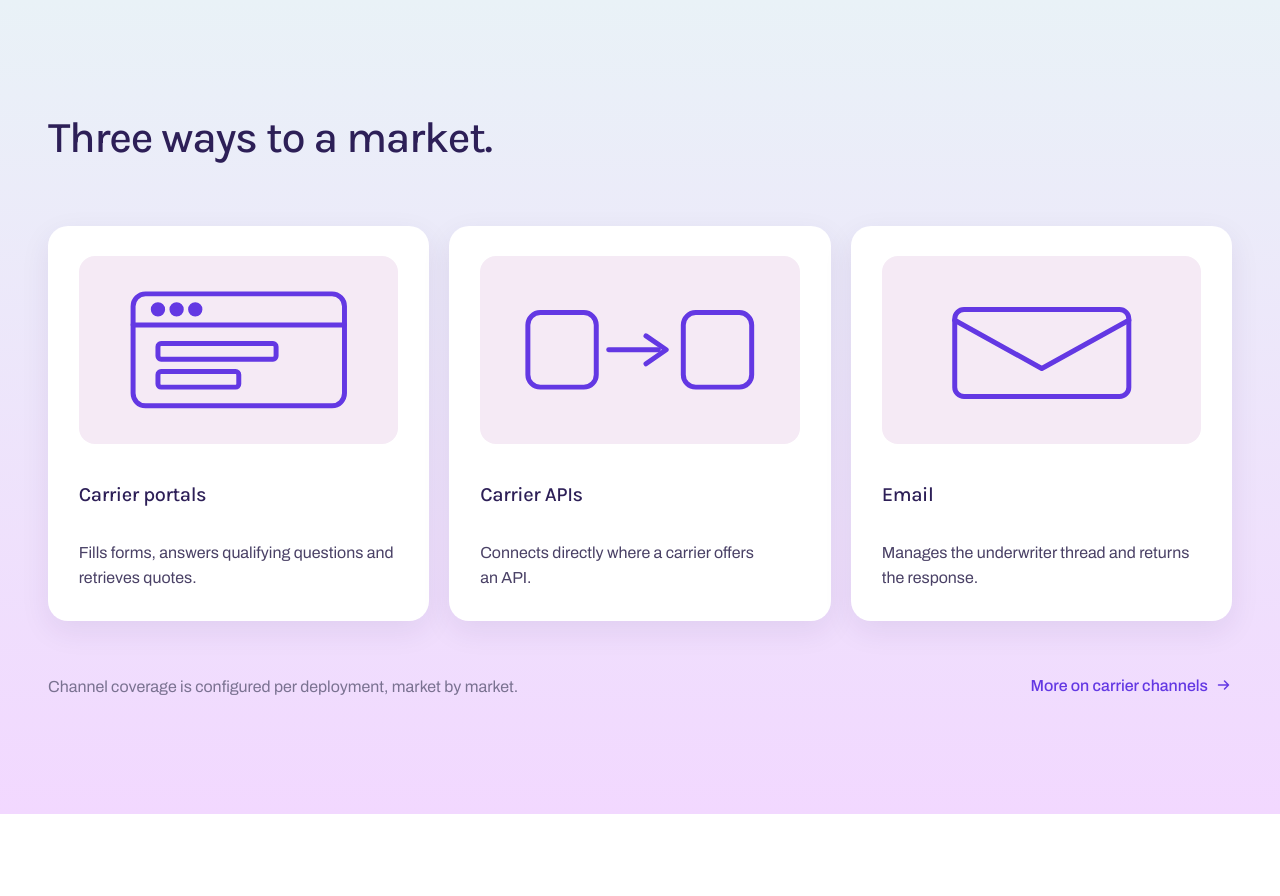
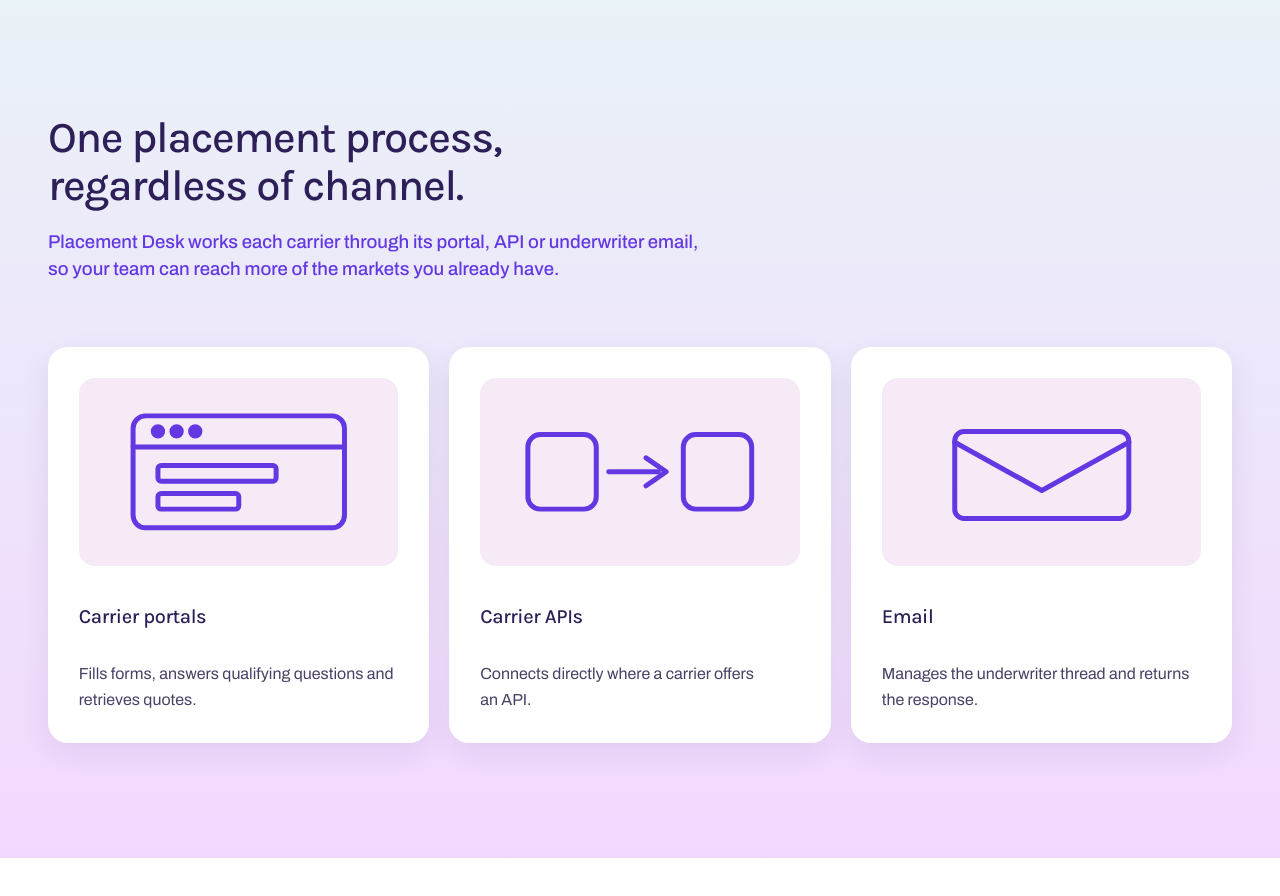
Before and after one commit to Third-Plane/third-plane-site, a React (Vite) app: page /placement-desk in a window 1280 px wide. Shown: the part 1550-2446 px from the top of the page. Built offline with nearby package versions, Linux system fonts and the light colour scheme.

Commit message:
channels

```diff
--- a/src/content/placement-desk.json
+++ b/src/content/placement-desk.json
@@ -60,7 +60,8 @@
     ]
   },
   "channels": {
-    "title": "Three ways to a market.",
+    "title": "One placement process, regardless of channel.",
+    "body": "Placement Desk works each carrier through its portal, API or underwriter email, so your team can reach more of the markets you already have.",
     "items": [
       {
         "title": "Carrier portals",
@@ -74,12 +75,7 @@
         "title": "Email",
         "body": "Manages the underwriter thread and returns the response."
       }
-    ],
-    "note": "Channel coverage is configured per deployment, market by market.",
-    "link": {
-      "label": "More on carrier channels",
-      "href": "/carrier-channels"
-    }
+    ]
   },
   "systems": {
     "title": "Your systems as they are.",
--- a/src/data/content-types.ts
+++ b/src/data/content-types.ts
@@ -49,7 +49,7 @@ export type PlacementDeskFile = {
     title: string;
     stages: { kicker: string; accent?: boolean; steps: Card[] }[];
   };
-  channels: { title: string; items: Card[]; note: string; link: Link };
+  channels: { title: string; body: string; items: Card[] };
   systems: { title: string; body: string; link: Link };
   human: { title: string; items: string[] };
   cta: Cta & { label: string };
--- a/src/index.css
+++ b/src/index.css
@@ -1085,18 +1085,6 @@ ol {
   margin: 0.3rem 0 0;
   font-size: var(--type-sm);
 }
-.flow__foot {
-  grid-template-columns: minmax(0, 1fr) auto;
-  align-items: end;
-  gap: 2rem;
-  margin-top: clamp(2.5rem, 4vw, 3.5rem);
-  display: grid;
-}
-.flow__links {
-  display: grid;
-  gap: 0.85rem;
-  justify-items: start;
-}
 .desk-next {
   border-top: 1.5px solid var(--line);
   margin-top: clamp(2.5rem, 4vw, 3.5rem);
@@ -1120,10 +1108,6 @@ ol {
     left: var(--pad);
     top: calc(-1 * var(--gap) / 2 - 11px);
     transform: rotate(90deg);
-  }
-  .flow__foot {
-    grid-template-columns: 1fr;
-    align-items: start;
   }
 }
 .split {
@@ -2192,9 +2176,6 @@ ol {
   border-bottom-color: var(--line-dark);
   color: var(--on-dark);
 }
-.flow__foot .footnote {
-  margin-top: 0;
-}
 #systems .fit__names a {
   color: inherit;
   text-underline-offset: 0.15em;
--- a/src/pages/PlacementDesk.tsx
+++ b/src/pages/PlacementDesk.tsx
@@ -47,7 +47,7 @@ export function PlacementDesk() {
 
       <section className="section section--blend" id="channels">
         <div className="container">
-          <SectionHead title={placementDesk.channels.title} />
+          <SectionHead title={placementDesk.channels.title} body={placementDesk.channels.body} />
           <div className="grid grid--3">
             {placementDesk.channels.items.map((item, i) => (
               <article className="card" data-reveal style={delayStyle(i)} key={item.title}>
@@ -56,12 +56,6 @@ export function PlacementDesk() {
                 <p className="card__body">{item.body}</p>
               </article>
             ))}
-          </div>
-          <div className="flow__foot" data-reveal>
-            <p className="footnote">{placementDesk.channels.note}</p>
-            <TextLink href={placementDesk.channels.link.href}>
-              {placementDesk.channels.link.label}
-            </TextLink>
           </div>
         </div>
       </section>
```
Also changed, not shown: .pages.yml.
